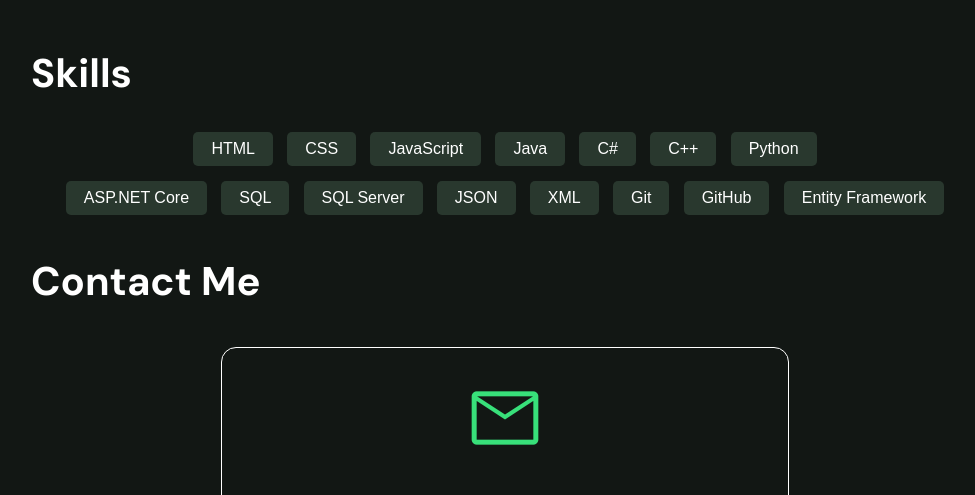
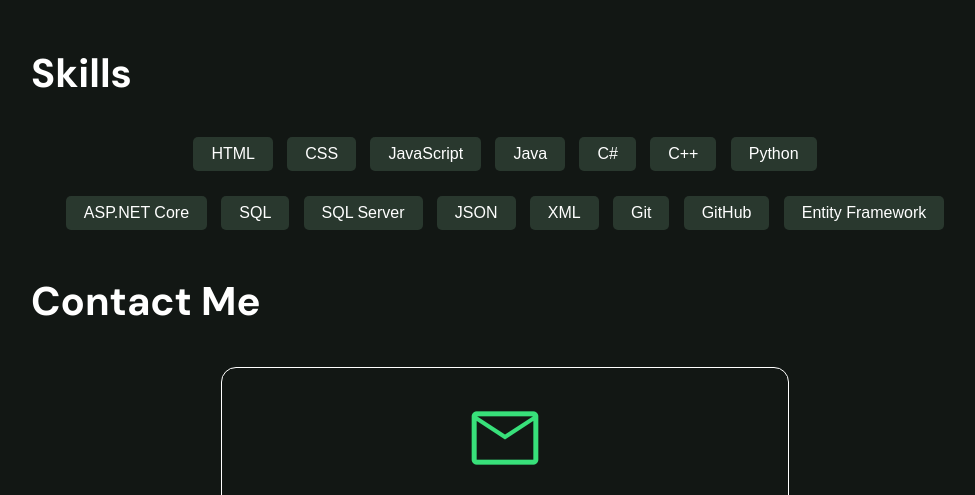
Before and after one commit to kiromagdy77/FS-P, a plain HTML site: page index.html in a window 1280 px wide. Shown: the part 1260-1755 px from the top of the page, without its empty margins (135-1110 px from the left). Drawn offline with nearby package versions, Linux system fonts and the light colour scheme.

Commit message:
Style.css

```diff
--- a/CSS/Style.css
+++ b/CSS/Style.css
@@ -194,6 +194,7 @@ header button:hover{
     align-items: center;
     width: 75%;
     gap: 15px;
+    flex-wrap: wrap;
 }
 .project-card{
     width: 300px;
@@ -255,12 +256,13 @@ header button:hover{
     margin: 0 auto;
     width: 100%;
     gap: 15px;
+    flex-wrap: wrap;
 }
 .skills-container button{
     border: none;
     padding: 8px 18px;
     font-size: 16px;
-    margin: 0px 5px 0px 5px;
+    margin: 5px;
     border-radius: 5px;
     background-color: #29382E;
     color: var(--text-color);
@@ -455,6 +457,7 @@ header p{ font-size: clamp(16px, 2.5vw, 22px); }
     nav h1{ font-size: 20px; }
     .project-card{ width: 100%; }
     .contact-container, .contact-form{ width: 100%; }
+
     .skills button{ margin-bottom: 10px; }
     .contact-form form input{ align-self: center; }
     .contact-form form textarea{ align-self: center; }
```
